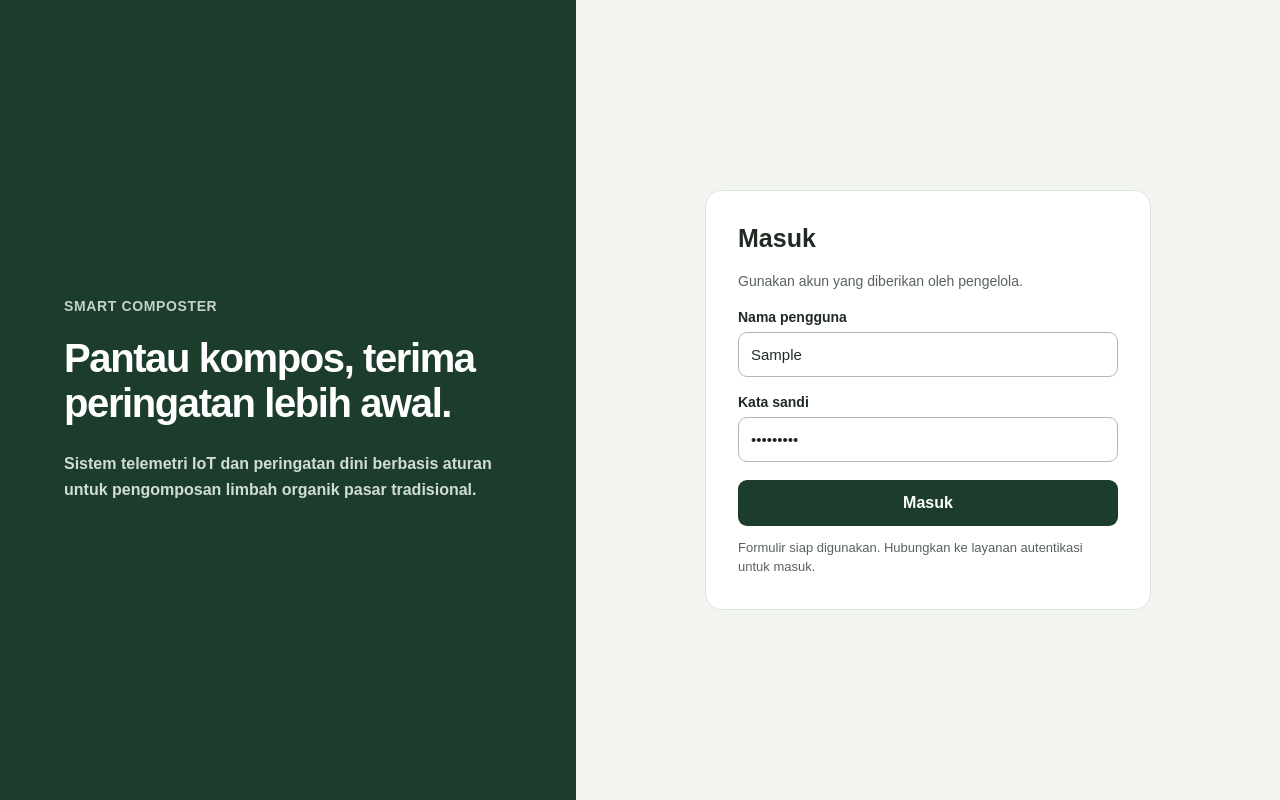
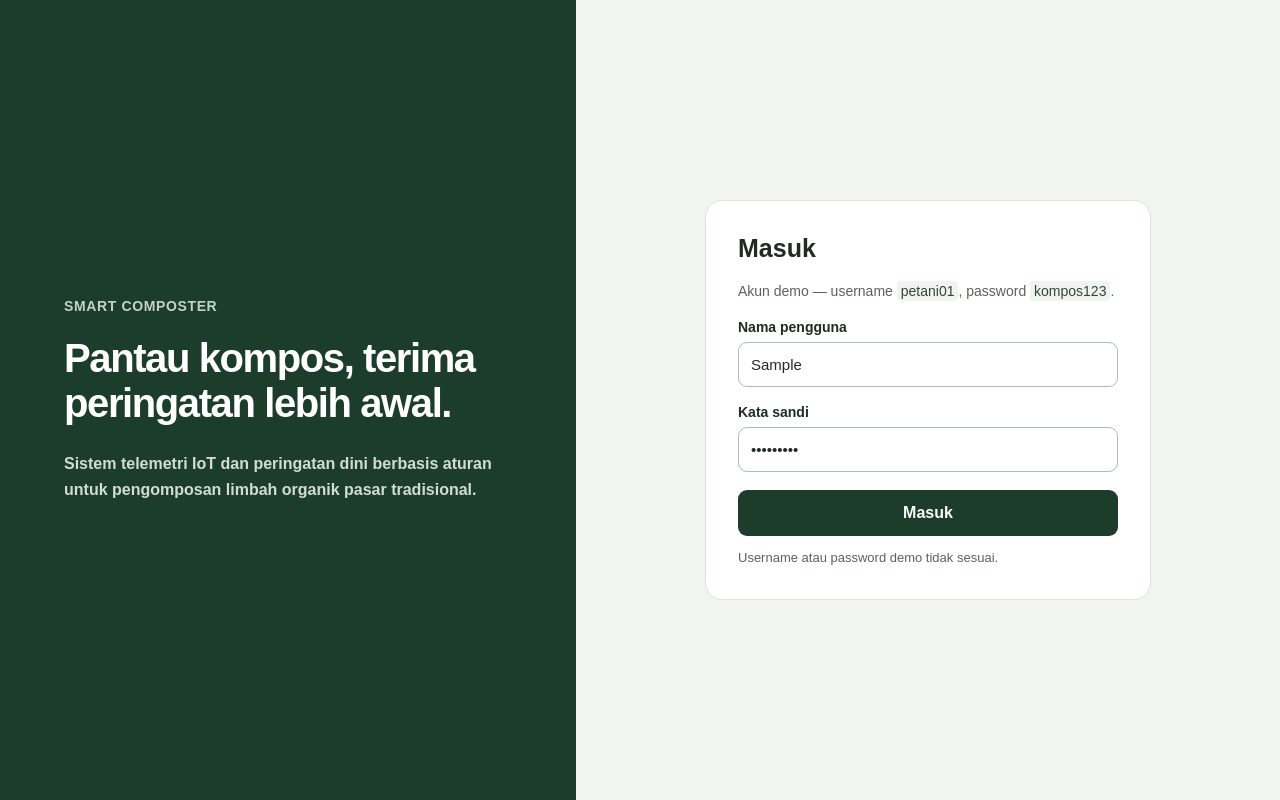
Before and after one commit to Limauwo/sempro-dashboard, a plain HTML site: page index.html in a window 1280 px wide. Both pictures are taken after typing "Sample", "Sample123" into the empty fields and a click on the button "Masuk". Drawn offline with Linux system fonts and the light colour scheme.

Commit message:
feat: add a credential function

```diff
--- a/index.html
+++ b/index.html
@@ -28,7 +28,8 @@
         <form class="login-card" id="login-form">
           <h2>Masuk</h2>
           <p class="login-card__description">
-            Gunakan akun yang diberikan oleh pengelola.
+            Akun demo — username <code>petani01</code>, password
+            <code>kompos123</code>.
           </p>
 
           <div class="form-field">
@@ -56,7 +57,7 @@
           </div>
 
           <button type="submit">Masuk</button>
-          <p class="form-message" id="form-message" role="status" aria-live="polite"></p>
+          <p class="form-message" id="form-message" role="alert" aria-live="assertive"></p>
         </form>
       </section>
     </main>
--- a/script.js
+++ b/script.js
@@ -1,8 +1,34 @@
 const loginForm = document.querySelector("#login-form");
+const usernameInput = document.querySelector("#username");
+const passwordInput = document.querySelector("#password");
 const formMessage = document.querySelector("#form-message");
+
+const DEMO_CREDENTIALS = {
+  username: "petani01",
+  password: "kompos123",
+};
+
+loginForm.addEventListener("input", () => {
+  formMessage.textContent = "";
+  usernameInput.removeAttribute("aria-invalid");
+  passwordInput.removeAttribute("aria-invalid");
+});
 
 loginForm.addEventListener("submit", (event) => {
   event.preventDefault();
-  formMessage.textContent =
-    "Formulir siap digunakan. Hubungkan ke layanan autentikasi untuk masuk.";
+
+  const username = usernameInput.value.trim();
+  const password = passwordInput.value;
+
+  if (
+    username !== DEMO_CREDENTIALS.username ||
+    password !== DEMO_CREDENTIALS.password
+  ) {
+    usernameInput.setAttribute("aria-invalid", "true");
+    passwordInput.setAttribute("aria-invalid", "true");
+    formMessage.textContent = "Username atau password demo tidak sesuai.";
+    return;
+  }
+
+  window.location.href = "dashboard.html";
 });
--- a/style.css
+++ b/style.css
@@ -95,6 +95,14 @@ body {
   color: #58645a;
   font-size: 14px;
   line-height: 1.5;
+}
+
+.login-card__description code {
+  padding: 2px 4px;
+  border-radius: 4px;
+  background: #f0f4ee;
+  color: #344438;
+  font-family: inherit;
 }
 
 .form-field {
```
Also changed, not shown: 1 other file.
